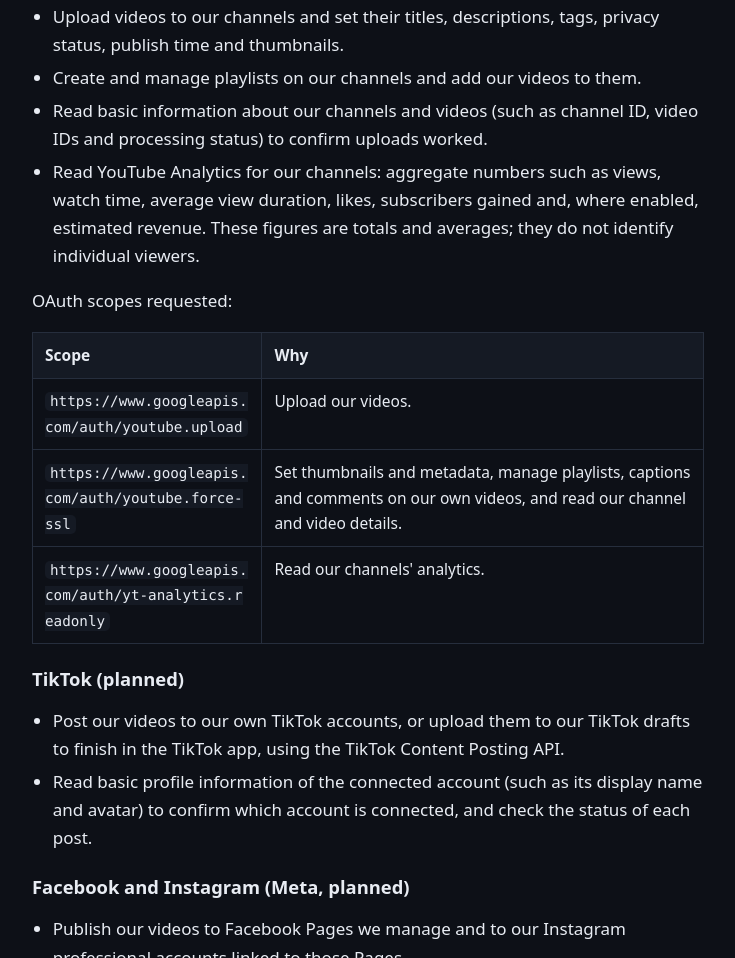
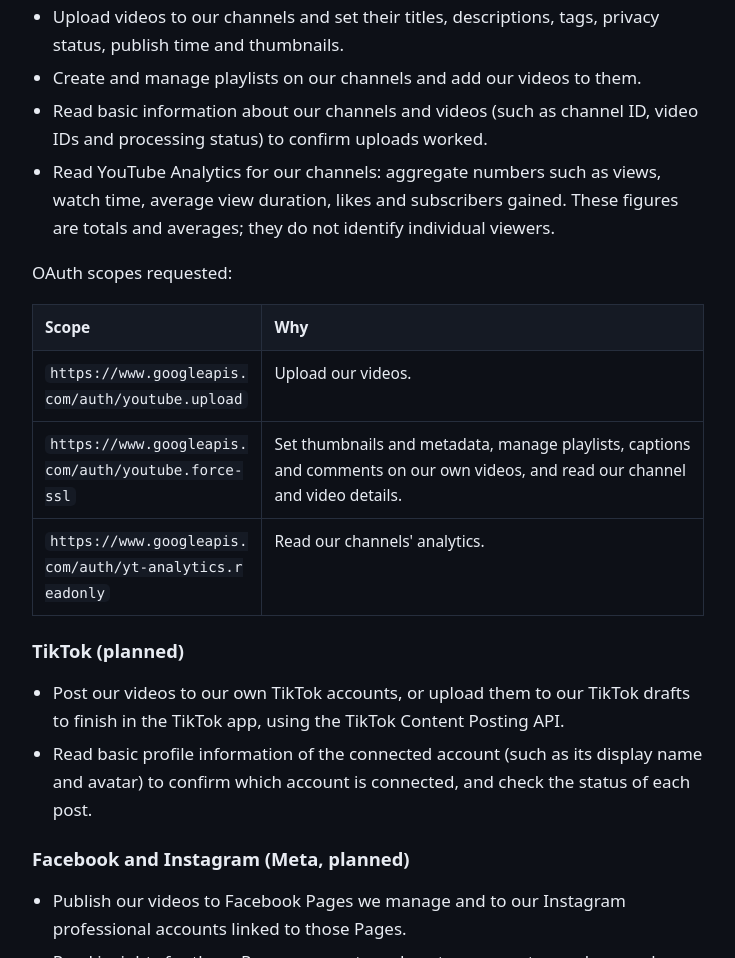
Before and after one commit to contentenginestudio/contentenginestudio.github.io, a plain HTML site: page privacy.html in a window 1280 px wide. Shown: the part 1791-2749 px from the top of the page, without its empty margins (84-819 px from the left). Drawn offline with Linux system fonts and the light colour scheme.

Commit message:
Drop the revenue mention; the app does not request the monetary scope
Co-Authored-By: Claude <noreply@anthropic.com>

```diff
--- a/privacy.html
+++ b/privacy.html
@@ -79,7 +79,7 @@
         <li>Upload videos to our channels and set their titles, descriptions, tags, privacy status, publish time and thumbnails.</li>
         <li>Create and manage playlists on our channels and add our videos to them.</li>
         <li>Read basic information about our channels and videos (such as channel ID, video IDs and processing status) to confirm uploads worked.</li>
-        <li>Read YouTube Analytics for our channels: aggregate numbers such as views, watch time, average view duration, likes, subscribers gained and, where enabled, estimated revenue. These figures are totals and averages; they do not identify individual viewers.</li>
+        <li>Read YouTube Analytics for our channels: aggregate numbers such as views, watch time, average view duration, likes and subscribers gained. These figures are totals and averages; they do not identify individual viewers.</li>
       </ul>
       <p>OAuth scopes requested:</p>
       <div class="table-wrap">
```
